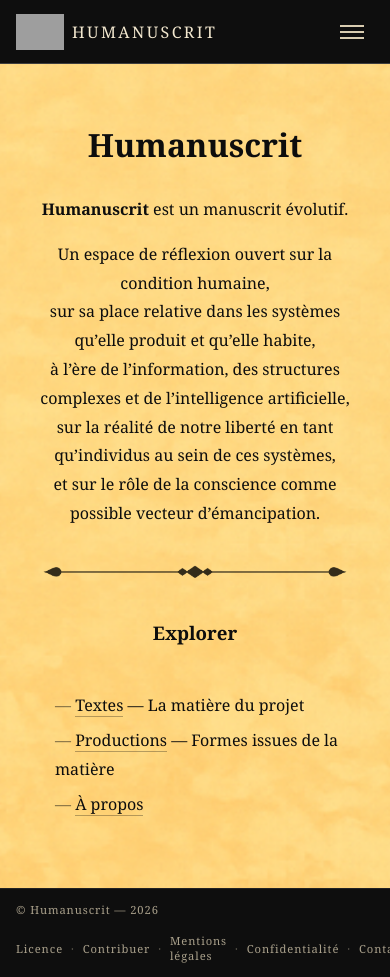
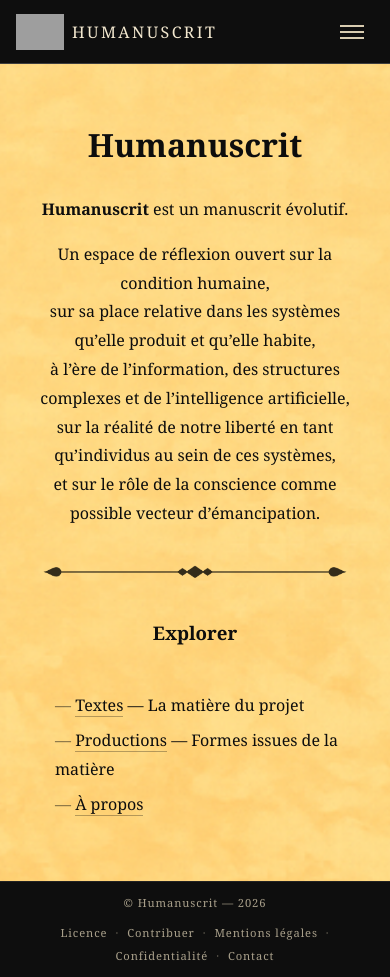
Before and after one commit to maxcarriere/humanuscrit, a Jekyll site: the page built from index.md, in a window 390 px wide and 977 px high. Built offline with Jekyll 4.4.1, drawn with Linux system fonts in a browser that asks for light colours; grey boxes are pictures that could not be loaded.

Commit message:
Footer mobile: afficher tous les liens en compact sans prendre plus de place
Co-authored-by: Cursor <cursoragent@cursor.com>

```diff
--- a/assets/css/style.scss
+++ b/assets/css/style.scss
@@ -217,13 +217,34 @@ body *::after {
     padding: 0;
   }
 
-  /* Liens footer dans le menu quand hamburger affiché */
+  /* Pied de page compact : tous les liens visibles sans prendre plus de place */
+  .site-footer {
+    padding: 0.5rem 0.75rem;
+    font-size: 0.6rem;
+  }
+
   .footer-inner {
+    flex-direction: column;
+    align-items: center;
+    justify-content: center;
+    gap: 0.35rem;
+  }
+
+  .footer-left,
+  .footer-right {
     justify-content: center;
   }
 
   .footer-right {
-    display: none;
+    display: flex;
+    flex-wrap: wrap;
+    justify-content: center;
+    gap: 0.2rem 0.35rem;
+    line-height: 1.3;
+  }
+
+  .footer-right span {
+    margin: 0;
   }
 }
 
@@ -587,10 +608,7 @@ html[data-darkreader-mode] .parchment-content a:hover {
     font-size: 1rem;
   }
 
-  .site-footer {
-    padding: 0.7rem 1rem;
-    font-size: 0.7rem;
-  }
+  /* Footer compact déjà défini dans le bloc header mobile */
 }
 
 /* Séparateurs Markdown (---) */
```
